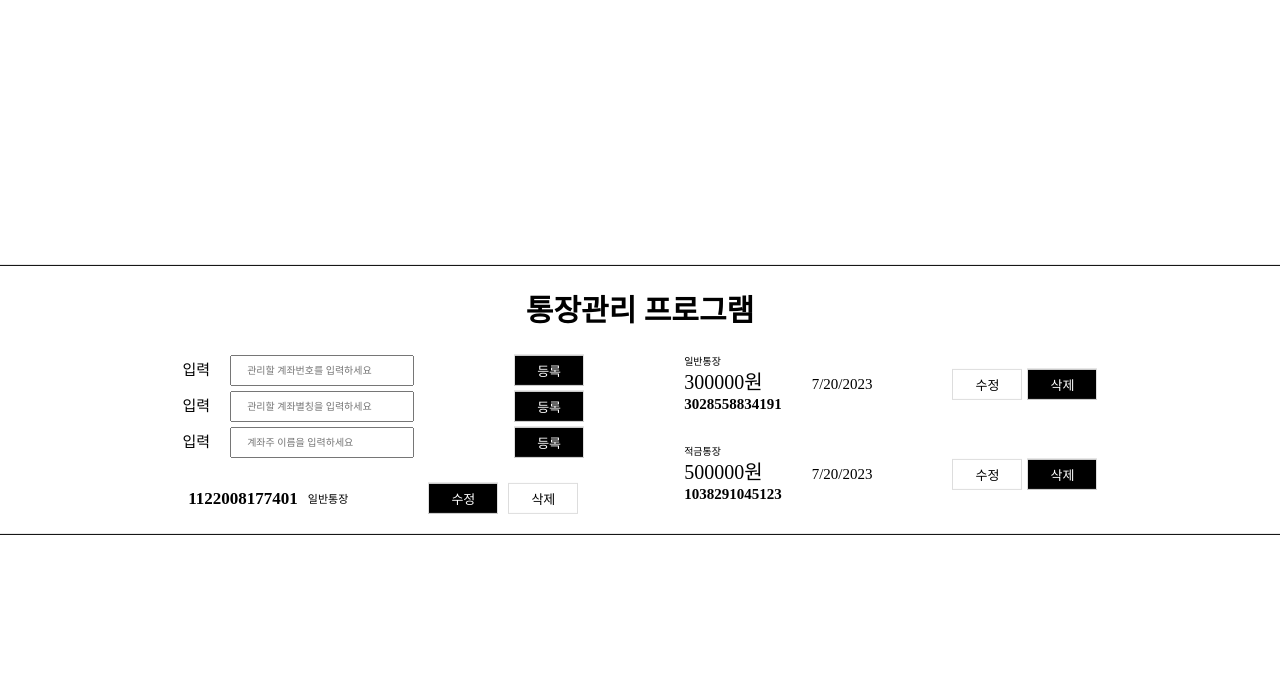
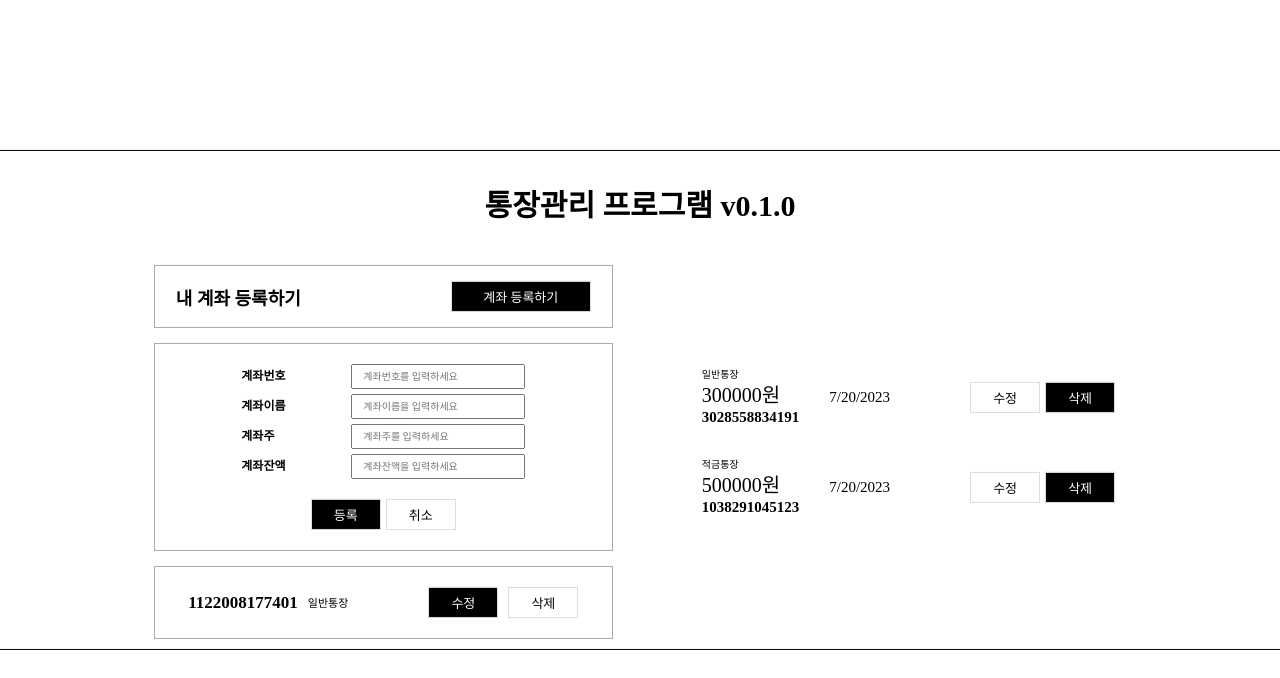
Before and after one commit to wisberry2022/AutoAccount_Front, a React (Create React App) app: page / in a window 1280 px wide. Shown: the top 678 px of the page. Built offline with nearby package versions, Linux system fonts and the light colour scheme; a web font is replaced by a local one.

Commit message:
07/22 upload [main][add] molecule works end / organism works start - assign area, maintitle, myaccounts

```diff
--- a/src/App.tsx
+++ b/src/App.tsx
@@ -1,12 +1,17 @@
 import React from 'react';
 import { Debit } from './classes/types/DataTypes';
 import { styled } from 'styled-components';
-import { InputOption } from './classes/types/StyleTypes';
+import { ButtonSet, FontSet, InputOption, LabelOption } from './classes/types/StyleTypes';
 import { GapFlex, VerticalFlex } from './component/atoms/div/StyledFlex';
 import Title from './component/atoms/title/Title';
-import FormInput from './component/molecules/FormInput';
+import LabelInput from './component/molecules/LabelInput';
 import DebitBundle from './component/molecules/DebitBundle';
+import SingleInputForm from './component/molecules/SingleInputForm';
 import MyAccountBundle from './component/molecules/MyAccountBundle';
+import ButtonBox from './component/molecules/ButtonBox';
+import MainTitle from './component/orgarnism/MainTitle';
+import AssignArea from './component/orgarnism/AssignArea';
+import MyAccounts from './component/orgarnism/MyAccounts';
 
 const CenterVerticalFlex = styled(VerticalFlex)`
   outline: 1px solid #000;
@@ -18,27 +23,6 @@ const CenterVerticalFlex = styled(VerticalFlex)`
 `;
 
 const App = ():React.ReactElement => {
-  const serialOption:InputOption = {
-    id: "account-serial",
-    type: "text",
-    name: "serial",
-    placeholder: "관리할 계좌번호를 입력하세요"
-  };
-
-  const nameOption:InputOption = {
-    id: "account-name",
-    type: "text",
-    name: "name",
-    placeholder: "관리할 계좌별칭을 입력하세요"
-  }
-
-  const ownerOption:InputOption = {
-    id: "account-owner",
-    type: "text",
-    name: "owner",
-    placeholder: "계좌주 이름을 입력하세요"
-  }
-
   const normalDebit:Debit = {
     deposit: "3028558834191",
     name: "일반통장",
@@ -53,18 +37,59 @@ const App = ():React.ReactElement => {
     debitDate: new Date().toLocaleDateString()
   };
 
+  const serialLabel:LabelOption = {
+    htmlFor: "account-serial",
+    label: "계좌번호"
+  };
+
+  const serialOption:InputOption = {
+    id: "account-serial",
+    type: "text",
+    name: "serial",
+    placeholder: "관리할 계좌번호를 입력하세요"
+  };
+
+  const nameLabel:LabelOption = {
+    htmlFor: "account-name",
+    label: "계좌명"
+  };
+
+  const nameOption:InputOption = {
+    id: "account-name",
+    type: "text",
+    name: "name",
+    placeholder: "관리할 계좌별칭을 입력하세요"
+  }
+
+  const ownerLabel:LabelOption = {
+    htmlFor: "account-owner",
+    label: "계좌주"
+  };
+
+  const ownerOption:InputOption = {
+    id: "account-owner",
+    type: "text",
+    name: "owner",
+    placeholder: "계좌주 이름을 입력하세요"
+  }
+
+  const buttons:Array<ButtonSet> = [
+    {name:"등록", color:{bgColor:"#000", color:"#fff"}},
+    {name:"수정", color:{bgColor:"#ddd", color:"#f2f2f2"}},
+    {name:"취소", color:{bgColor:"#fff", color:"#111"}}
+  ]
+
   return (
     <div className="App">
       <CenterVerticalFlex>
-        <Title>통장관리 프로그램</Title>
+        <MainTitle />
         <GapFlex gap={10}>
           <VerticalFlex>
-            <FormInput option={serialOption} gap={10} border={false} />
-            <FormInput option={nameOption} gap={10} border={false} />
-            <FormInput option={ownerOption} gap={10} border={false} />
-            <VerticalFlex>
+            <AssignArea />
+            <MyAccounts />
+            {/* <VerticalFlex>
               <MyAccountBundle serial="1122008177401" name="일반통장"/>
-            </VerticalFlex>
+            </VerticalFlex> */}
           </VerticalFlex>
           <VerticalFlex>
             <DebitBundle data={normalDebit}/>
--- /dev/null
+++ b/src/component/molecules/ButtonBox.tsx
@@ -0,0 +1,29 @@
+import { ButtonSet, FlexSet } from "../../classes/types/StyleTypes";
+import Button from "../atoms/buttons/Button";
+import { CustomColoringButton } from "../atoms/buttons/StyledButton";
+import { HorizonFlex } from "../atoms/div/StyledFlex";
+
+type PropType = {
+  names: Array<ButtonSet>,
+  gap: number
+};
+
+const ButtonBox:React.FC<PropType> = ({names, gap}:PropType) => {
+
+  const option:FlexSet = {
+   justifyContent: "center",
+   gap: gap.toString()
+  }
+
+  return (
+    <HorizonFlex option={option}>
+      {names.map((val,idx) => {
+        return (
+          <CustomColoringButton key={idx} color={val.color}>{val.name}</CustomColoringButton>
+        )
+      })}
+    </HorizonFlex>
+  )
+}
+
+export default ButtonBox;
--- /dev/null
+++ b/src/component/molecules/LabelInput.tsx
@@ -0,0 +1,39 @@
+import { GapFlex } from "../atoms/div/StyledFlex";
+import Label from "../atoms/labels/Label";
+import { FontSet, InputOption, LabelOption, Scale } from "../../classes/types/StyleTypes";
+import Emphasize from "../atoms/Text/Emphasize";
+import { styled } from "styled-components";
+import { CustomSizingInput } from "../atoms/inputs/StyledInput";
+
+const RegularSizeEmphasize = styled(Emphasize)`
+  width: 6rem;
+`;
+
+type PropType = {
+  label: LabelOption
+  input: InputOption
+  font?: FontSet
+};
+
+const LabelInput:React.FC<PropType> = ({label, input}:PropType) => {
+
+  const font:FontSet = {
+    fontSize: "1.2"
+  }
+
+  const size:Scale = {
+    padding: ".5rem 1rem",
+    width: "15"
+  };
+
+  return (
+    <GapFlex gap={5}>
+      <RegularSizeEmphasize>
+        <Label font={font} htmlFor={label.htmlFor}>{label.label}</Label>
+      </RegularSizeEmphasize>
+      <CustomSizingInput size={size} {...input} />
+    </GapFlex>
+  )
+}
+
+export default LabelInput;
--- a/src/component/molecules/MyAccountBundle.tsx
+++ b/src/component/molecules/MyAccountBundle.tsx
@@ -17,7 +17,7 @@ const FlexItem = styled(Item)<{gap:number}>`
   padding: 2rem 0;
 ;`
 
-const Bundle:React.FC<PropType> = ({serial, name}:PropType) => {
+const MyAccountBundle:React.FC<PropType> = ({serial, name}:PropType) => {
   const font:FontSet = {fontSize:"1.7", fontWeight:"600"}
   const subFont:FontSet = {fontSize:"1.1", fontWeight: "400"};
   return (
@@ -34,4 +34,4 @@ const Bundle:React.FC<PropType> = ({serial, name}:PropType) => {
   )
 }
 
-export default Bundle;
+export default MyAccountBundle;
--- a/src/component/molecules/FormInput.tsx
+++ b/src/component/molecules/SingleInputForm.tsx
@@ -31,7 +31,7 @@ const Inner:React.FC<PropGap> = ({gap, option}:PropGap) => {
   )
 }
 
-const FormInput:React.FC<PropGap> = ({gap, border, option}:PropGap) => {
+const SingleInputForm:React.FC<PropGap> = ({gap, border, option}:PropGap) => {
 
   if(border){
     return (
@@ -47,4 +47,4 @@ const FormInput:React.FC<PropGap> = ({gap, border, option}:PropGap) => {
   )
 }
 
-export default FormInput;
+export default SingleInputForm;
--- /dev/null
+++ b/src/component/orgarnism/AssignArea.tsx
@@ -0,0 +1,122 @@
+import { styled } from "styled-components";
+import { ButtonSet, FlexSet } from "../../classes/types/StyleTypes";
+import Emphasize from "../atoms/Text/Emphasize";
+import { HorizonFlex, VerticalFlex } from "../atoms/div/StyledFlex";
+import Button from "../atoms/buttons/Button";
+import LabelInput from "../molecules/LabelInput";
+import { LabelInputPair } from "../../classes/types/DataTypes";
+import ButtonBox from "../molecules/ButtonBox";
+
+const VerticalSizingFlex = styled(VerticalFlex)`
+  width: 100%;
+`;
+
+const VerticalMarginFlex = styled(VerticalFlex)`
+  margin-bottom: 1.5rem;
+`
+
+const InputSizingFlex = styled(VerticalFlex)`
+  border: .1rem solid #aaa;
+  padding: 2rem 1rem;
+  width: 100%;
+`;
+
+const HorizonSizingFlex = styled(HorizonFlex)`
+  border: .1rem solid #aaa;
+  padding: 1.5rem 1rem;
+  width: 100%;
+`
+
+const SizingButton = styled(Button)`
+  width: 14rem;
+`;
+
+const AssignArea:React.FC = () => {
+
+  const option:FlexSet = {
+    gap: "1.5"
+  };
+
+  const dataArr:LabelInputPair[] = [
+    {
+      id:1,
+      label:{
+        htmlFor: "serial",
+        label: "계좌번호"
+      },
+      input:{
+        id: "serial",
+        name: "serial",
+        type: "text",
+        placeholder: "계좌번호를 입력하세요"
+      }
+    },
+    {
+      id:2,
+      label:{
+        htmlFor: "name",
+        label: "계좌이름"
+      },
+      input:{
+        id: "name",
+        name: "name",
+        type: "text",
+        placeholder: "계좌이름을 입력하세요"
+      }
+    },
+    {
+      id:3,
+      label:{
+        htmlFor: "owner",
+        label: "계좌주"
+      },
+      input:{
+        id: "owner",
+        name: "owner",
+        type: "text",
+        placeholder: "계좌주를 입력하세요"
+      }
+    },
+    {
+      id:4,
+      label:{
+        htmlFor: "balance",
+        label: "계좌잔액"
+      },
+      input:{
+        id: "balance",
+        name: "balance",
+        type: "text",
+        placeholder: "계좌잔액을 입력하세요"
+      }
+    }
+  ];
+
+  const buttons:ButtonSet[] = [
+    {color:{bgColor: "#000", color: "#fff"}, name:"등록"},
+    {color:{bgColor: "#fff", color: "#000"}, name:"취소"}
+  ];
+
+  return (
+    <VerticalSizingFlex option={option}>
+      <HorizonSizingFlex option={{justifyContent:"center", gap:"15"}}>
+        <Emphasize font={{fontSize:"1.8"}}>내 계좌 등록하기</Emphasize>
+        <SizingButton color="BW">계좌 등록하기</SizingButton>
+      </HorizonSizingFlex>
+      <InputSizingFlex>
+        <VerticalMarginFlex>
+        {
+          dataArr.map(val => {
+            return (
+              <LabelInput key={val.id} label={val.label} input={val.input} />
+            )
+          })
+        }
+        </VerticalMarginFlex>
+        <ButtonBox gap={.5} names={buttons} />
+      </InputSizingFlex>
+    </VerticalSizingFlex>
+  )
+}
+
+export default AssignArea;
--- /dev/null
+++ b/src/component/orgarnism/MainTitle.tsx
@@ -0,0 +1,18 @@
+import { styled } from "styled-components";
+import Title from "../atoms/title/Title";
+
+const PaddingTitle = styled(Title)`
+    margin-bottom: 2.5rem;
+    padding: 1rem 2rem;
+    // border-bottom: .2rem solid #ddd;
+`
+
+const MainTitle:React.FC = () => {
+    return (
+        <PaddingTitle>
+            통장관리 프로그램 v0.1.0
+        </PaddingTitle>
+    )
+}
+
+export default MainTitle;
--- /dev/null
+++ b/src/component/orgarnism/MyAccounts.tsx
@@ -0,0 +1,33 @@
+import { styled } from "styled-components";
+import { AccountData } from "../../classes/types/DataTypes";
+import List from "../atoms/list/List";
+import MyAccountBundle from "../molecules/MyAccountBundle";
+
+const OuterList = styled(List)`
+  display: flex;
+  justify-content: center;
+  border: .1rem solid #aaa;
+  padding: 0 1rem;
+  width: 100%;
+`;
+
+const MyAccounts:React.FC = () => {
+
+  const accountArr:AccountData[] = [
+    {id:1, name:"일반통장", serial:"1122008177401"}
+  ]
+
+  return (
+    <OuterList>
+      {
+        accountArr.map(val => {
+          return (
+            <MyAccountBundle key={val.id} name={val.name} serial={val.serial}/>
+          )
+        })
+      }
+    </OuterList>
+  )
+}
+
+export default MyAccounts;
```
Also changed, not shown: src/classes/types/DataTypes.tsx (+18 -0 lines), src/classes/types/StyleTypes.tsx (+13 -2 lines).
